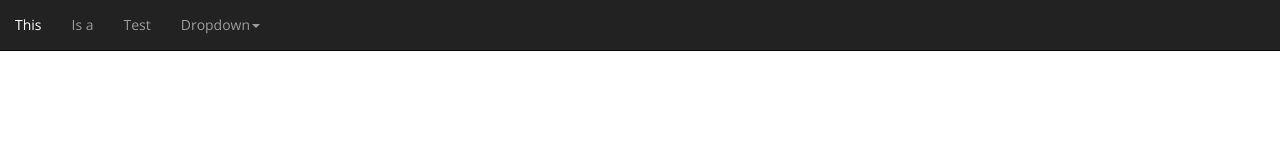
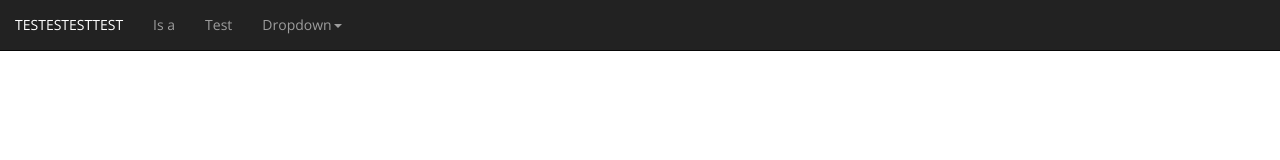
Before and after one commit to necholasg/Stay-On-Course, a website: page client/index.html in a window 1280 px wide. Drawn offline with nearby package versions, Linux system fonts and the light colour scheme; some packages are replaced by stand-ins of ours; no server answers.

Commit message:
First Commit test

```diff
--- a/client/index.html
+++ b/client/index.html
@@ -45,7 +45,7 @@
         <div class="collapse navbar-collapse" ng-class="!navCollapsed && 'in'">
           <ul class="nav navbar-nav">
 
-            <li><a href="#">This</a></li>
+            <li><a href="#">TESTESTESTTEST</a></li>
             <li><a href="#">Is a</a></li>
             <li><a href="#">Test</a></li>
 
```
